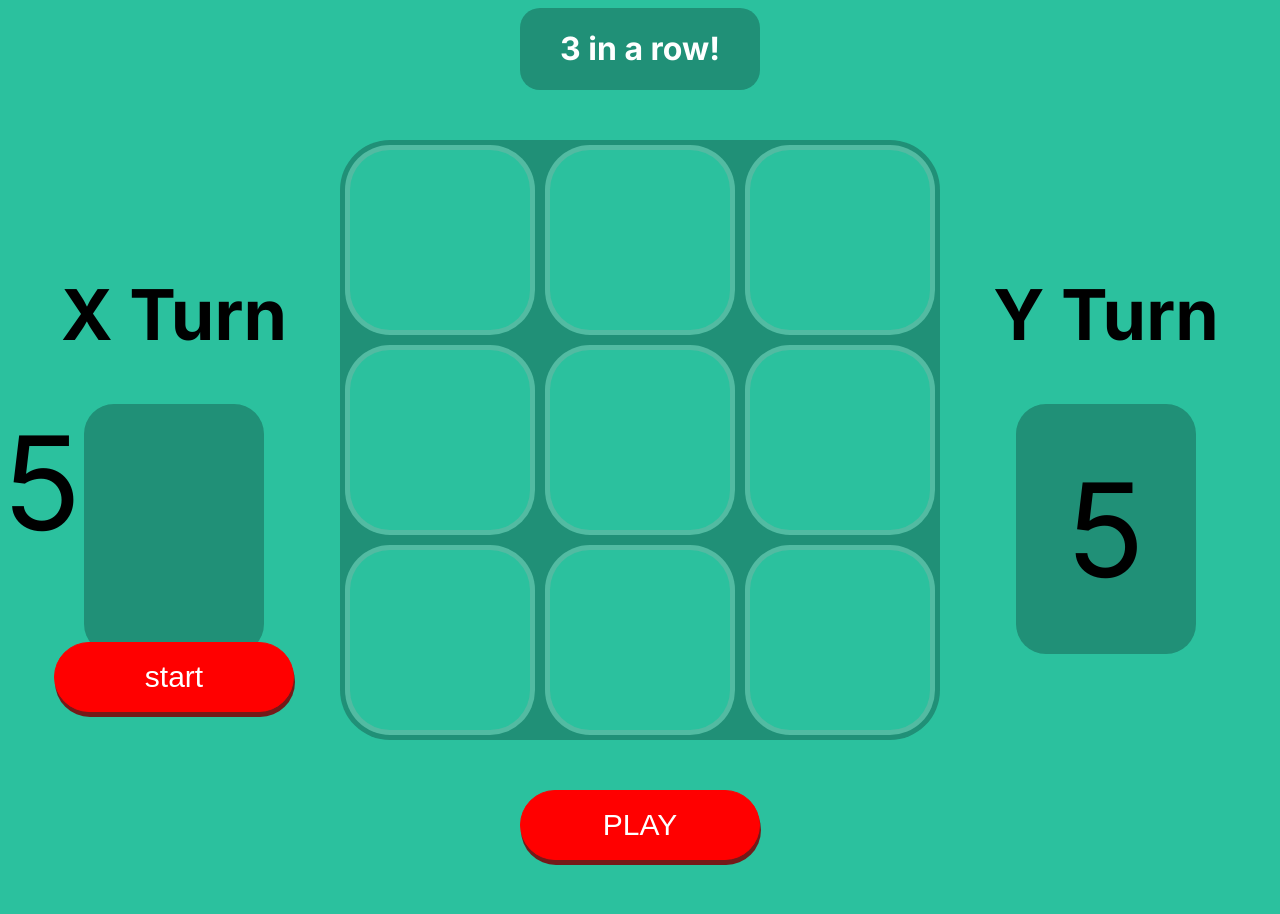
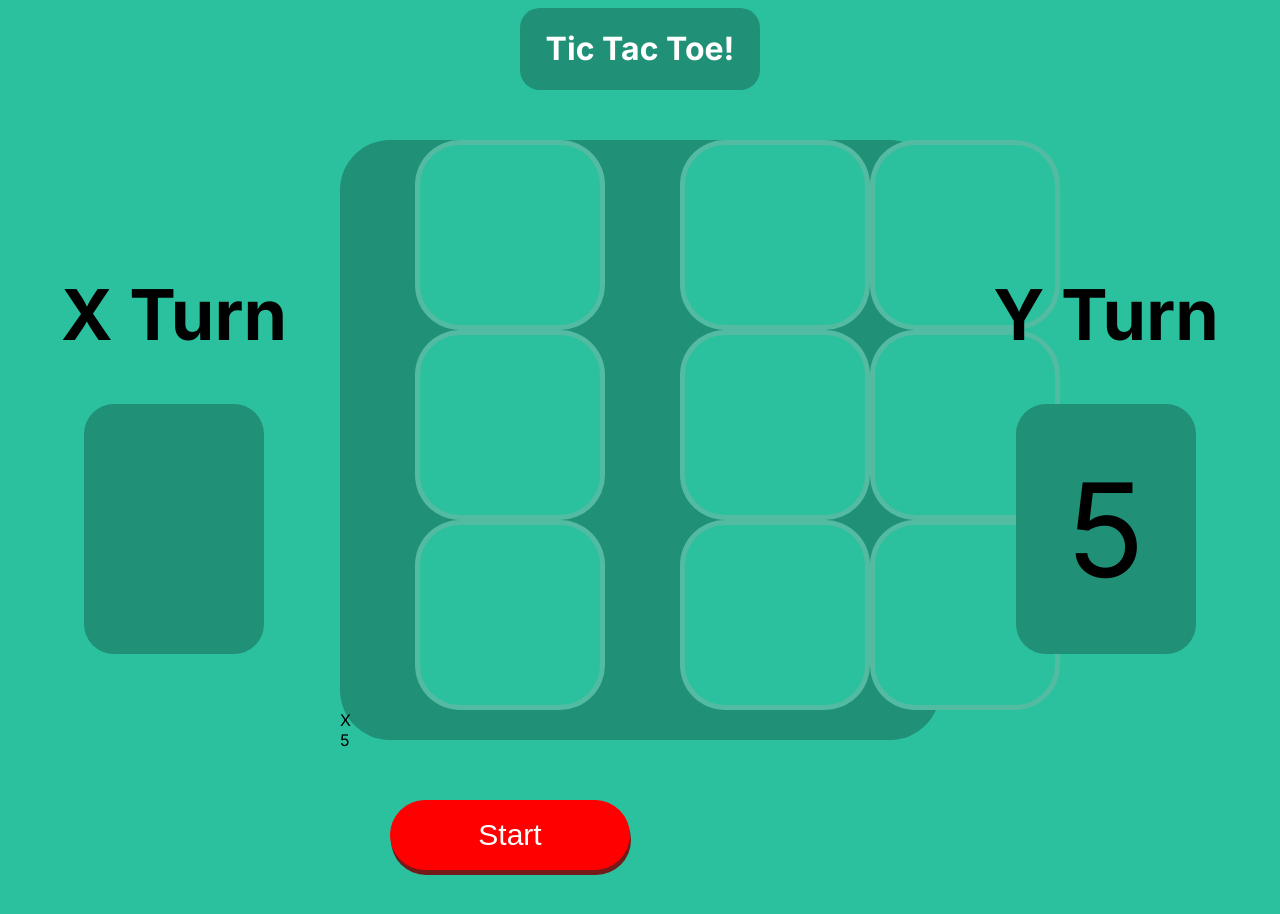
Before and after one commit to Willd233/Tic-Tac-Toe, a Next.js app: page / in a window 1280 px wide. Shown: the top 914 px of the page. Built offline with nearby package versions, Linux system fonts and the light colour scheme.

Commit message:
update component Grid

```diff
--- a/src/app/component/Grid/Grid.tsx
+++ b/src/app/component/Grid/Grid.tsx
@@ -5,34 +5,74 @@ import { faXmark, faO } from "@fortawesome/free-solid-svg-icons";
 
 const Grid = () => {
   const [cells, setCells] = useState(Array(9).fill(""));
-  const [turn, setTurn] = useState("X");
-  const handleClick = (index:number) => {
+  const [turn, setTurn] = useState<"X" | "O">("X");
+  const [playing, setPlaying] = useState<boolean>(false);
+  const [turnTimer, setTurnTimer] = useState(5);
 
-    if (cells[index]) return;
-    setCells((cells) => {
-      const updatedCells = [...cells];
-      updatedCells[index] = turn;
-      return updatedCells;
-    });
-    setTurn(turn === "X" ? "O" : "X");
+  const handleClick = (i: number) => {
+    if (!playing || cells[i]) return;
+
+    const newCells = [...cells];
+    newCells[i] = turn;
+    setTurn(turn === "X" ? "O" : "X")
+    setCells(newCells)
+    setTurnTimer(5)
   };
+
+  const startTimer = () => {
+    setPlaying(true)
+  }
+
+
+  useEffect(() => {
+    if (!playing) return;
+    const timer = setInterval(() => {
+      if (turnTimer <= 0) {
+        setTurn(turn === "X" ? "O" : "X")
+        setTurnTimer(5);
+        return;
+      }
+      setTurnTimer(turnTimer - 1);
+    }, 1000);
+
+    return () => clearInterval(timer)
+  }, [turnTimer, playing, turn ]);
 
 
   return (
-    <div className="Grid">
-      {cells.map((cell, index) => (
+    <section className="Grid">
+      {cells.map((cell, i) => (
         <span
-          key={index}
+          key={i}
           className={`Icon ${cell ? "filled" : ""}`}
           data-cell={cell}
-          onClick={() => handleClick(index)}
+          onClick={() => handleClick(i)}
         >
           {cell === "X" && <FontAwesomeIcon icon={faXmark} className="icon-red" />}
           {cell === "O" && <FontAwesomeIcon icon={faO} className="icon-orange" />}
         </span>
+
+
       ))}
-    </div>
+      <div>
+        <span>{turn}</span>
+        <Timer value={turnTimer} />
+        <button onClick={startTimer}>Start</button>
+
+      </div>
+    </section>
+
   );
-};
+}
 
-export {Grid}
+const Timer = ({ value }: { value: number }) => {
+  return (
+    <div>
+      <span>{value}</span>
+    </div>)
+}
+
+export { Grid }
+
+{/* <FontAwesomeIcon icon={faXmark}
+<FontAwesomeIcon icon={faO} */}
--- a/src/app/component/TurnX/TurnX.tsx
+++ b/src/app/component/TurnX/TurnX.tsx
@@ -1,17 +1,12 @@
 "use client"
-import { useState } from "react";
-import { Timer } from "../TurnTimer/timer";
 
 function TurnX() {
-  const [isRunning, setIsRunning] = useState(false)
-
 
   return (
     <div className="title">
       <h1>X Turn</h1>
       <div className="primaryTurn">
         <span>
-          <Timer />
         </span>
       </div>
     </div>
--- a/src/app/layout.tsx
+++ b/src/app/layout.tsx
@@ -5,7 +5,7 @@ import '../style/index.scss'
 const inter = Inter({ subsets: ['latin'] })
 
 export const metadata: Metadata = {
-  title: 'Create Next App',
+  title: 'Tic Tac Toe',
   description: 'Generated by create next app',
 }
 
--- a/src/app/page.tsx
+++ b/src/app/page.tsx
@@ -8,7 +8,7 @@ export default function Home() {
   return (
     <main className="">
       <div className='primary-title'>
-        <h1> 3 in a row!</h1>
+        <h1>Tic Tac Toe!</h1>
       </div>
       <div className="container">
         <TurnX />
@@ -20,8 +20,6 @@ export default function Home() {
         </div>
 
       </div>
-
-      <StartButton />
     </main>
   )
 }
```
